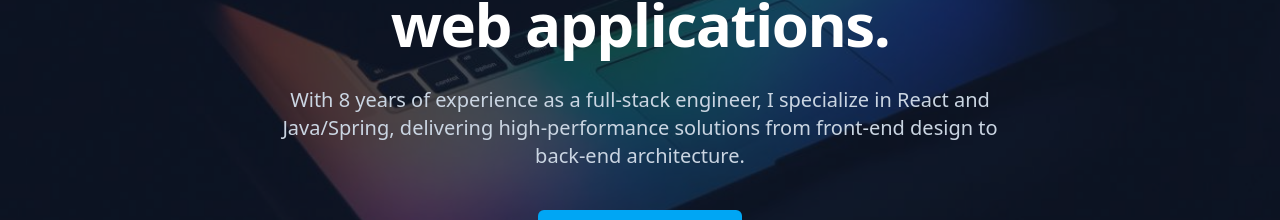
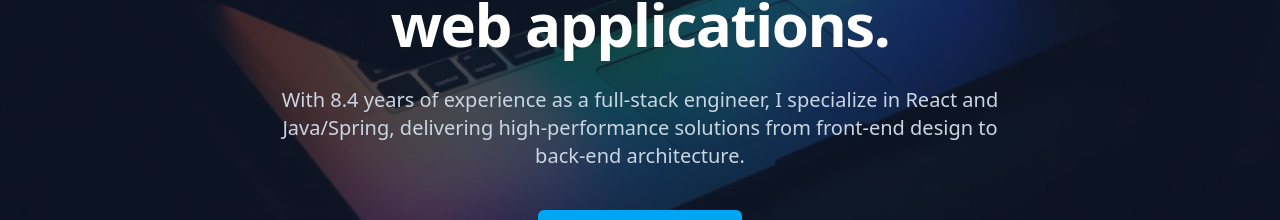
Before and after one commit to nunnarivu-labs/johnson-abraham.github.io, a React (Vite) app: page / in a window 1280 px wide. Shown: the part 354-574 px from the top of the page. Built offline with nearby package versions, Linux system fonts and the light colour scheme.

Commit message:
auto experience change

```diff
--- a/package.json
+++ b/package.json
@@ -12,6 +12,7 @@
   },
   "dependencies": {
     "@tailwindcss/vite": "^4.1.16",
+    "date-fns": "^4.1.0",
     "lucide-react": "^0.552.0",
     "react": "^19.1.1",
     "react-dom": "^19.1.1",
--- a/src/App.tsx
+++ b/src/App.tsx
@@ -8,11 +8,21 @@ import {
   Database,
   Layers,
 } from "lucide-react";
+import { intervalToDuration } from "date-fns";
 
 import ishtarLogo from "./assets/ishtar-logo.png";
 import slateLogo from "./assets/slate-logo.png";
 import profilePhoto from "./assets/profile-photo.jpg";
 import heroBackground from "./assets/hero-background.jpg";
+
+const experienceDuration = intervalToDuration({
+  start: new Date(2017, 6, 1),
+  end: new Date(),
+});
+
+const experience = parseFloat(
+  `${experienceDuration.years}.${experienceDuration.months}`,
+);
 
 export default function App() {
   return (
@@ -54,9 +64,9 @@ export default function App() {
               I build secure, scalable, and user-centric web applications.
             </h1>
             <p className="mt-6 text-lg md:text-xl max-w-3xl mx-auto text-slate-300">
-              With 8 years of experience as a full-stack engineer, I specialize
+              {`With ${experience} years of experience as a full-stack engineer, I specialize
               in React and Java/Spring, delivering high-performance solutions
-              from front-end design to back-end architecture.
+              from front-end design to back-end architecture.`}
             </p>
             <div className="mt-10">
               <a
```
Also changed, not shown: 1 other file (tests, documents, lock files or other folders).
